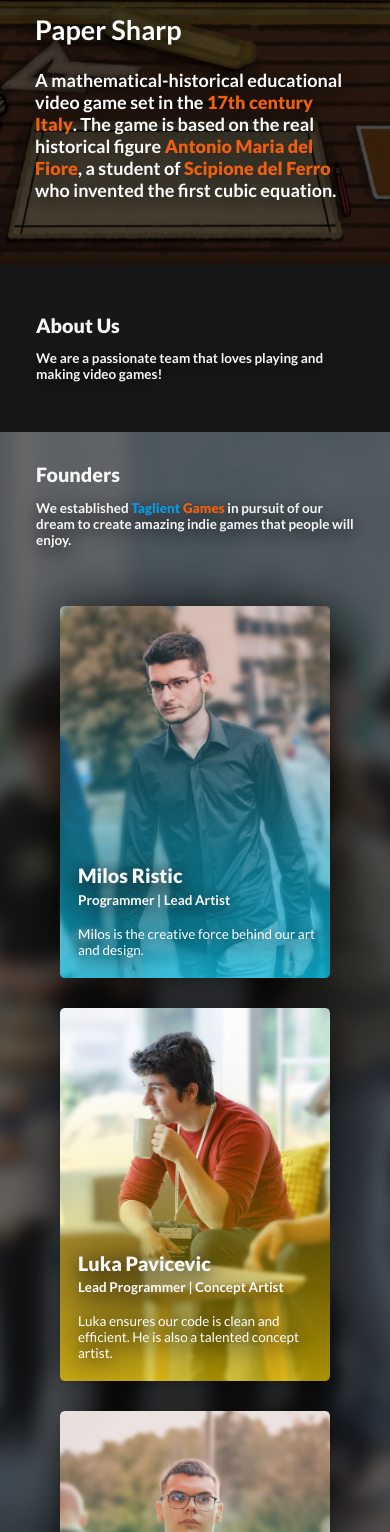
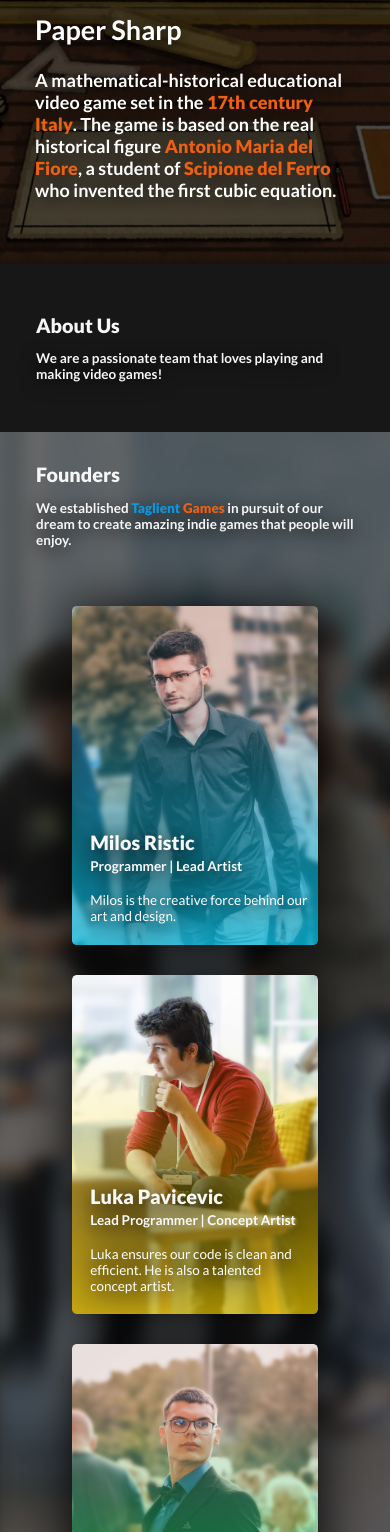
Before and after one commit to BloodAssassin/TaglientGames, a React (Create React App) app in the folder client/: page / in a window 390 px wide. Shown: the part 1931-3463 px from the top of the page. Built offline with nearby package versions, Linux system fonts and the light colour scheme; a web font is replaced by a local one.

Commit message:
Responsive fixed

```diff
--- a/client/src/css/navigation.css
+++ b/client/src/css/navigation.css
@@ -99,7 +99,7 @@ html {
   visibility: hidden;
   position: absolute;
   top: 0px;
-  right: 0px;
+  left: 0px;
   background-color: #171717;
   width: 200px;
   width: 100vw;
--- a/client/src/css/responsive.css
+++ b/client/src/css/responsive.css
@@ -147,3 +147,18 @@
     margin: 15px;
   }
 }
+
+@media (max-width: 430px) {
+  .team-member,
+  .team-member img {
+    width: 70vw;
+  }
+
+  .footer-links {
+    flex-direction: column;
+    justify-content: center;
+    text-align: center;
+    gap: 20px;
+    width: 70vw;
+  }
+}
```
Also changed, not shown: 1 other file (tests, documents, lock files or other folders).
